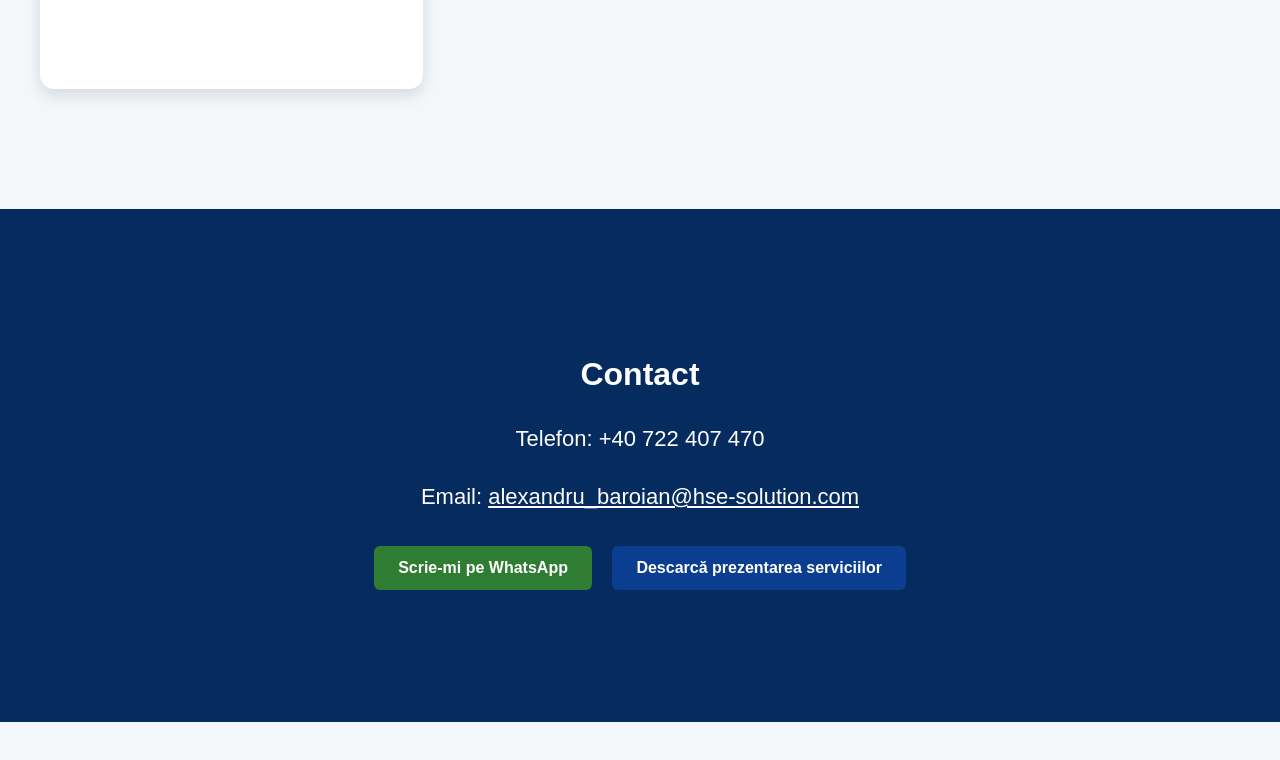
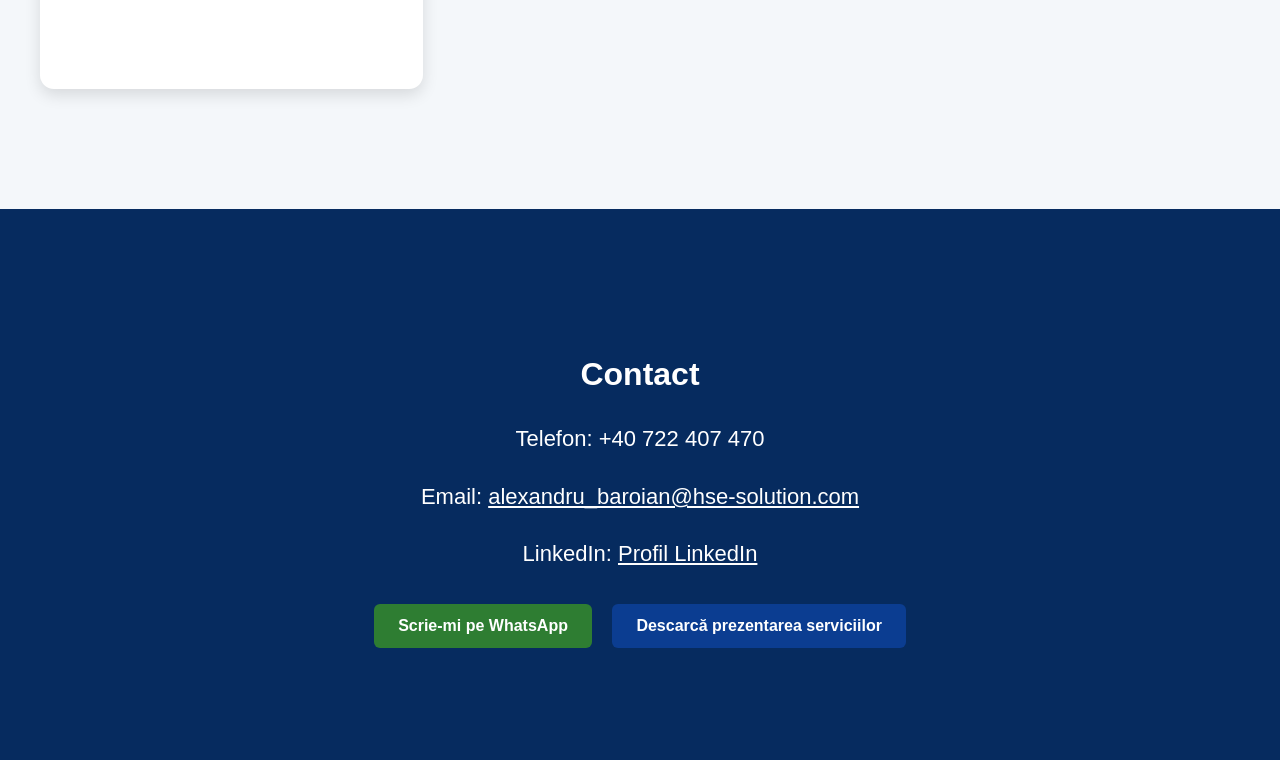
Before and after one commit to AlexandruBaroian/alseb-solution, a plain HTML site: page index.html in a window 1280 px wide. Shown: the part 5173-5933 px from the top of the page. Before the commit the page ends 5895 px from the top, so only its background shows below. Drawn offline with Linux system fonts and the light colour scheme.

Commit message:
Update index.html

```diff
--- a/index.html
+++ b/index.html
@@ -404,7 +404,12 @@ section {
       alexandru_baroian@hse-solution.com
     </a>
   </p>
-
+<p>
+  LinkedIn:
+  <a href="https://www.linkedin.com/in/alexandru-baroian-34018356/" target="_blank">
+    Profil LinkedIn
+  </a>
+</p>
   <a class="button green" href="https://wa.me/40722407470">
     Scrie-mi pe WhatsApp
   </a>
```
